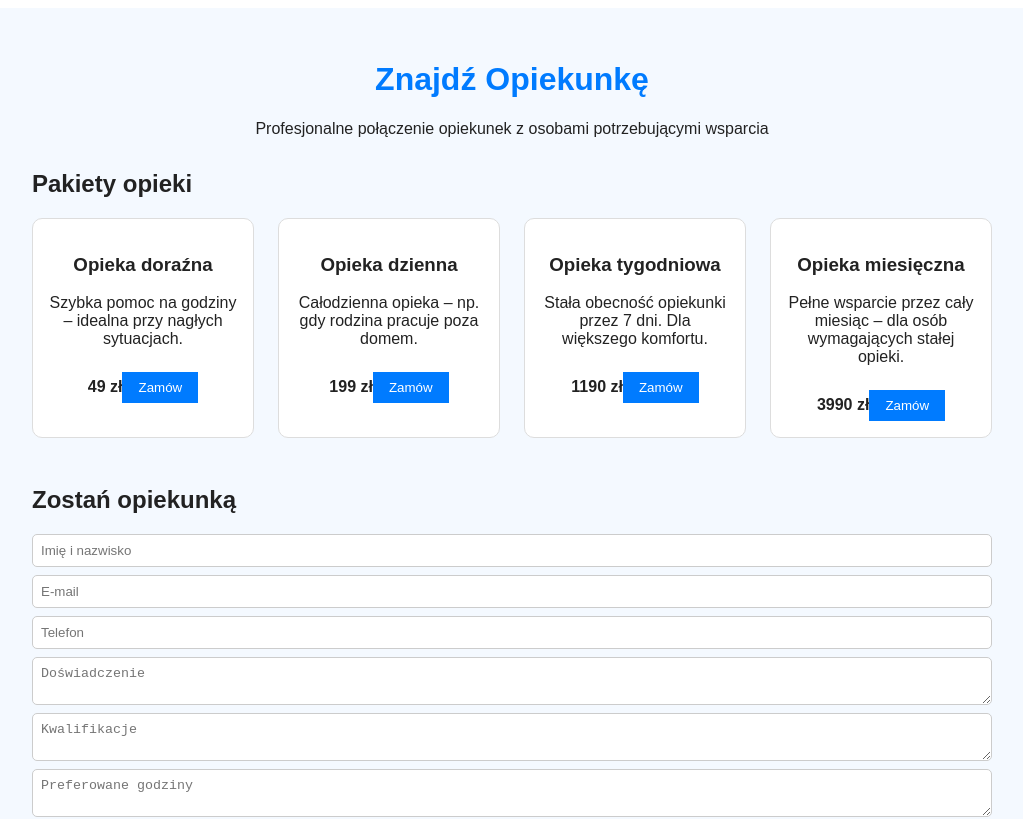
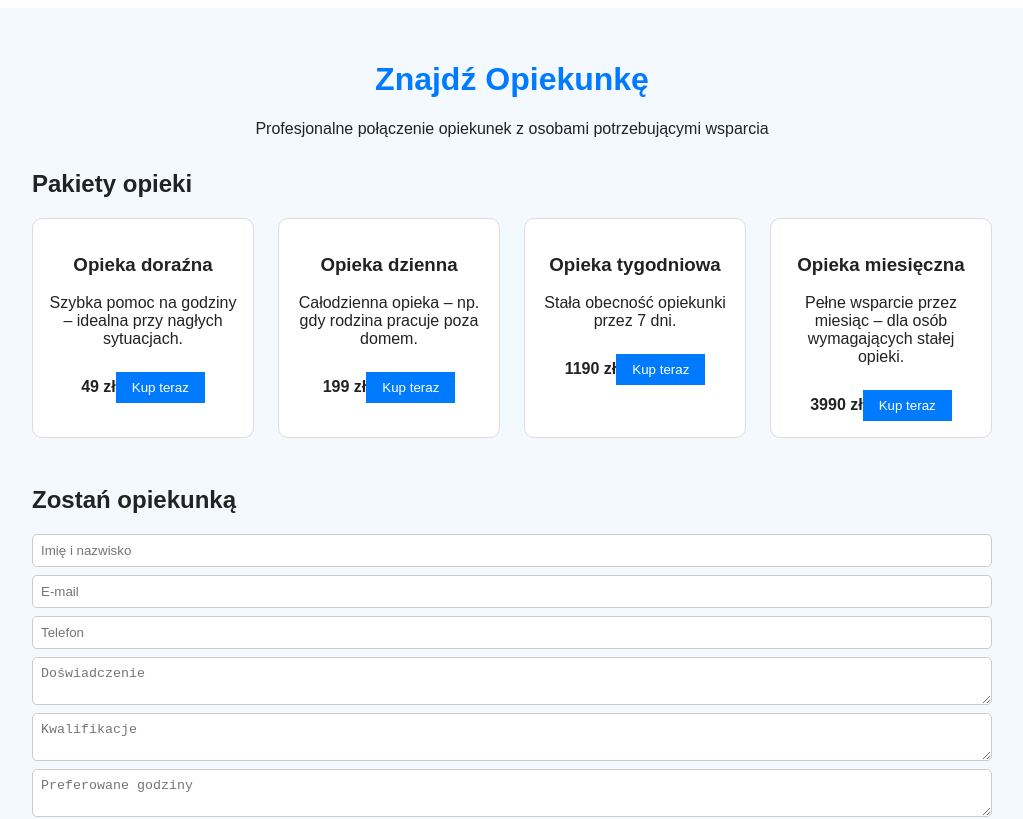
Before and after one commit to Marcinlolik/znajdzopiekunke-app, a Next.js app: page / in a window 1280 px wide. Shown: the top 819 px of the page, without its empty margins (128-1151 px from the left). Built offline with nearby package versions, Linux system fonts and the light colour scheme.

Commit message:
Add files via upload

```diff
--- a/package.json
+++ b/package.json
@@ -1,5 +1,5 @@
 {
-  "name": "znajdzopiekunke-app-ui",
+  "name": "znajdzopiekunke-app",
   "version": "1.0.0",
   "scripts": {
     "dev": "next dev",
--- a/pages/index.js
+++ b/pages/index.js
@@ -1,4 +1,5 @@
 import Head from 'next/head';
+import Link from 'next/link';
 import styles from '../styles/Home.module.css';
 
 export default function Home() {
@@ -17,59 +18,50 @@ export default function Home() {
         <section className={styles.section}>
           <h2>Pakiety opieki</h2>
           <div className={styles.cards}>
-            <div className={styles.card}>
-              <h3>Opieka doraźna</h3>
-              <p>Szybka pomoc na godziny – idealna przy nagłych sytuacjach.</p>
-              <strong>49 zł</strong>
-              <button>Zamów</button>
-            </div>
-            <div className={styles.card}>
-              <h3>Opieka dzienna</h3>
-              <p>Całodzienna opieka – np. gdy rodzina pracuje poza domem.</p>
-              <strong>199 zł</strong>
-              <button>Zamów</button>
-            </div>
-            <div className={styles.card}>
-              <h3>Opieka tygodniowa</h3>
-              <p>Stała obecność opiekunki przez 7 dni. Dla większego komfortu.</p>
-              <strong>1190 zł</strong>
-              <button>Zamów</button>
-            </div>
-            <div className={styles.card}>
-              <h3>Opieka miesięczna</h3>
-              <p>Pełne wsparcie przez cały miesiąc – dla osób wymagających stałej opieki.</p>
-              <strong>3990 zł</strong>
-              <button>Zamów</button>
-            </div>
+            {[
+              ["Opieka doraźna", "Szybka pomoc na godziny – idealna przy nagłych sytuacjach.", "49 zł"],
+              ["Opieka dzienna", "Całodzienna opieka – np. gdy rodzina pracuje poza domem.", "199 zł"],
+              ["Opieka tygodniowa", "Stała obecność opiekunki przez 7 dni.", "1190 zł"],
+              ["Opieka miesięczna", "Pełne wsparcie przez miesiąc – dla osób wymagających stałej opieki.", "3990 zł"]
+            ].map(([title, desc, price], i) => (
+              <div className={styles.card} key={i}>
+                <h3>{title}</h3>
+                <p>{desc}</p>
+                <strong>{price}</strong>
+                <button onClick={() => alert('Funkcja w budowie')}>Kup teraz</button>
+              </div>
+            ))}
           </div>
         </section>
 
         <section className={styles.section}>
           <h2>Zostań opiekunką</h2>
-          <form className={styles.form}>
-            <input type="text" placeholder="Imię i nazwisko" required />
-            <input type="email" placeholder="E-mail" required />
-            <input type="tel" placeholder="Telefon" required />
-            <textarea placeholder="Doświadczenie" required />
-            <textarea placeholder="Kwalifikacje" required />
-            <textarea placeholder="Preferowane godziny" required />
+          <form className={styles.form} method="POST" action="https://formspree.io/f/xnqegogp">
+            <input type="text" name="name" placeholder="Imię i nazwisko" required />
+            <input type="email" name="email" placeholder="E-mail" required />
+            <input type="tel" name="phone" placeholder="Telefon" required />
+            <textarea name="experience" placeholder="Doświadczenie" required />
+            <textarea name="qualifications" placeholder="Kwalifikacje" required />
+            <textarea name="availability" placeholder="Preferowane godziny" required />
             <button type="submit">Wyślij zgłoszenie</button>
           </form>
         </section>
 
         <section className={styles.section}>
           <h2>Kontakt</h2>
-          <form className={styles.form}>
-            <input type="text" placeholder="Imię" required />
-            <input type="email" placeholder="E-mail" required />
-            <textarea placeholder="Wiadomość" required />
+          <form className={styles.form} method="POST" action="https://formspree.io/f/xnqegogp">
+            <input type="text" name="name" placeholder="Imię" required />
+            <input type="email" name="email" placeholder="E-mail" required />
+            <textarea name="message" placeholder="Wiadomość" required />
             <button type="submit">Wyślij wiadomość</button>
           </form>
         </section>
 
         <footer className={styles.footer}>
           <p>© 2025 Marcin L</p>
-          <p><a href="#">Polityka prywatności</a> | <a href="#">Regulamin</a></p>
+          <p>
+            <Link href="/polityka">Polityka prywatności</Link> | <Link href="/regulamin">Regulamin</Link>
+          </p>
         </footer>
       </div>
     </>
```
Also changed, not shown: pages/polityka.js (added, +9 -0 lines), pages/regulamin.js (added, +9 -0 lines).
